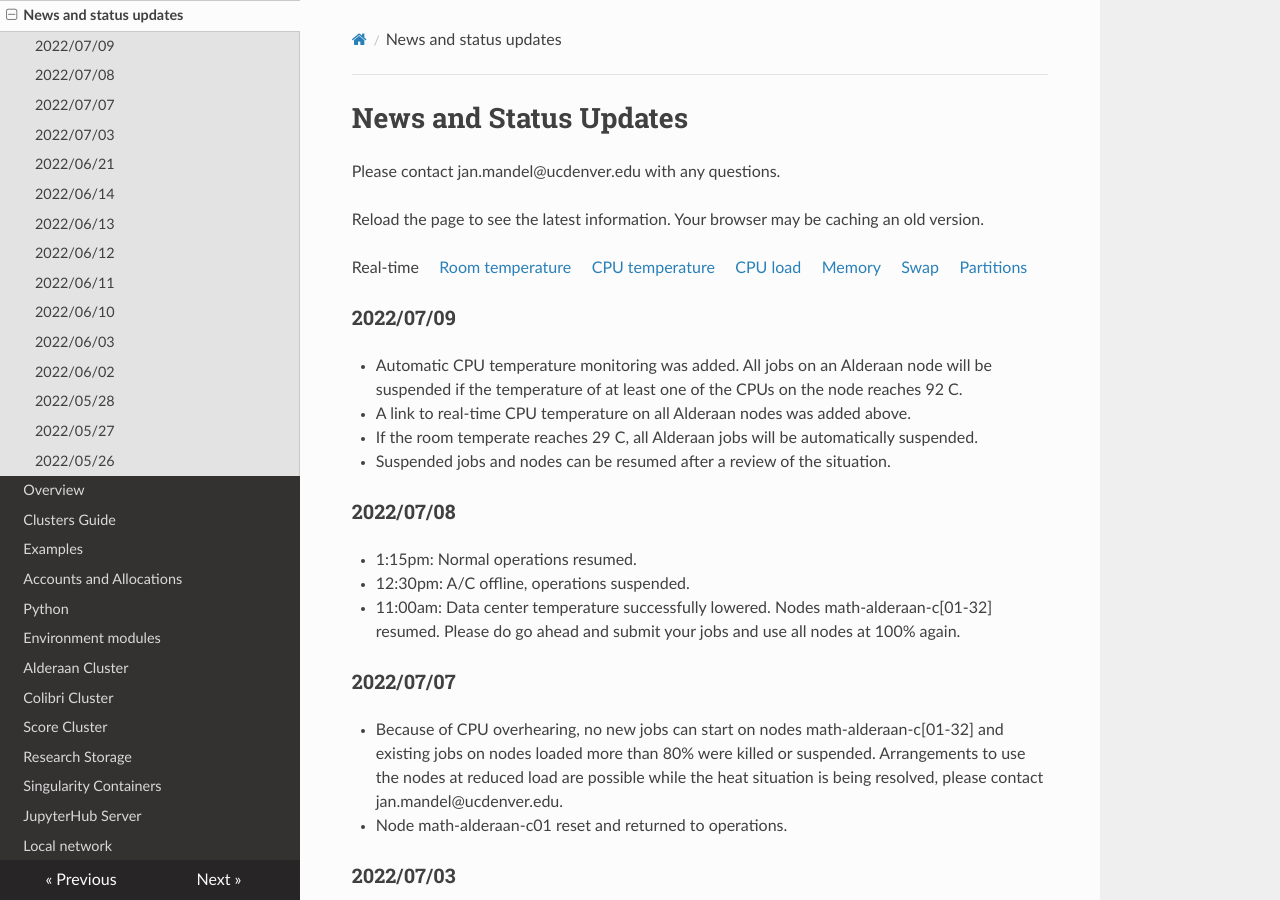
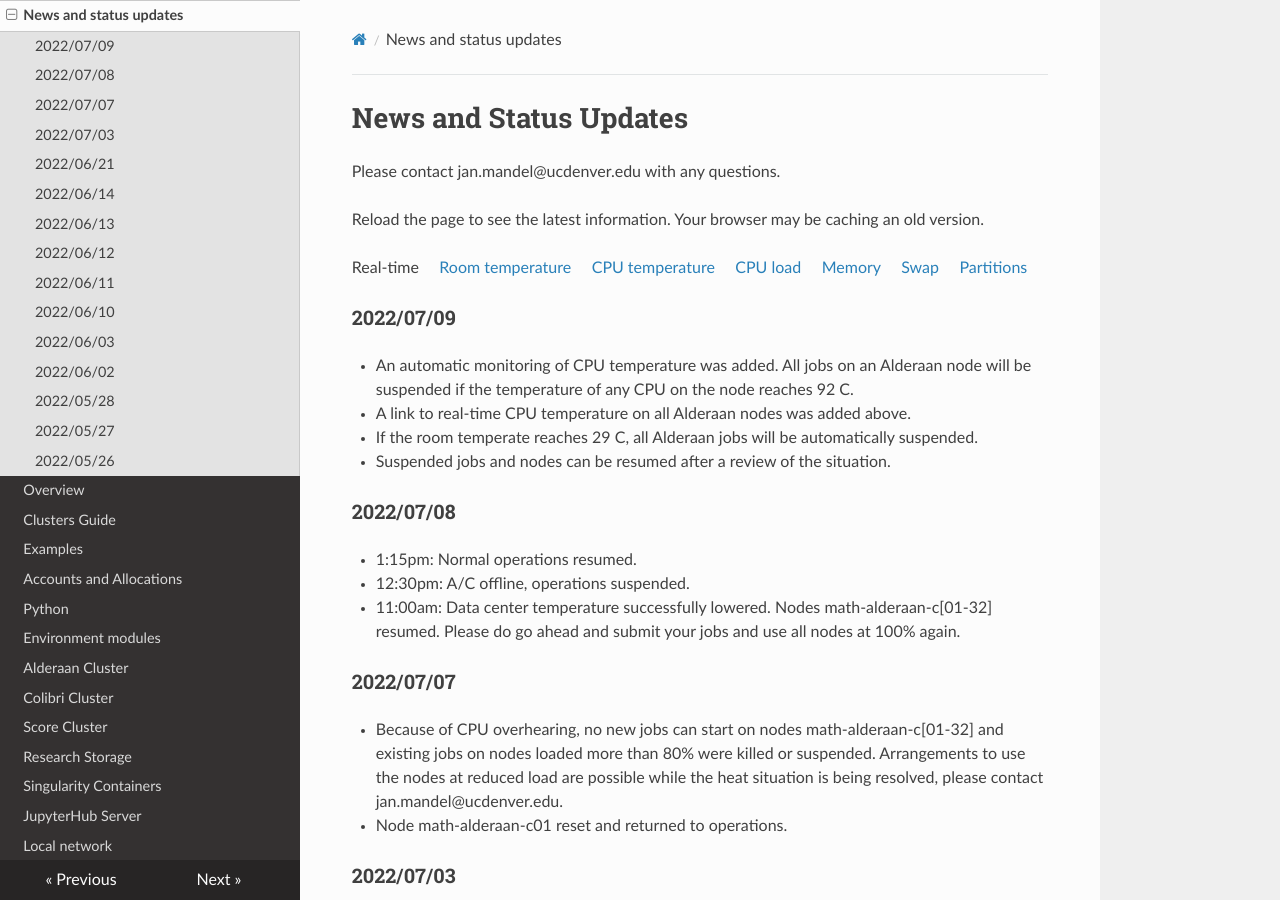
Before and after one commit to ccmucdenver/ccm-docs, an MkDocs documentation site: the page built from docs/updates.md, in a window 1280 px wide and 900 px high. Built offline with MkDocs 1.6.1, drawn with Linux system fonts in a browser that asks for light colours; nearby versions of some CDN libraries.

Commit message:
cpu temp monitoring

```diff
--- a/docs/updates.md
+++ b/docs/updates.md
@@ -8,8 +8,8 @@ Real-time  &nbsp;  &nbsp; [Room temperature](https://demo.openwfm.org/web/aldera
 
 ### 2022/07/09
 
-* Automatic CPU temperature monitoring was added. All jobs on an Alderaan node will
-be suspended if the temperature of at least one of the CPUs on the node reaches 92 C.
+* An automatic monitoring of CPU temperature was added. All jobs on an Alderaan node will
+be suspended if the temperature of any CPU on the node reaches 92 C.
 
 * A link to real-time CPU temperature on all Alderaan nodes was added above.
 
```
